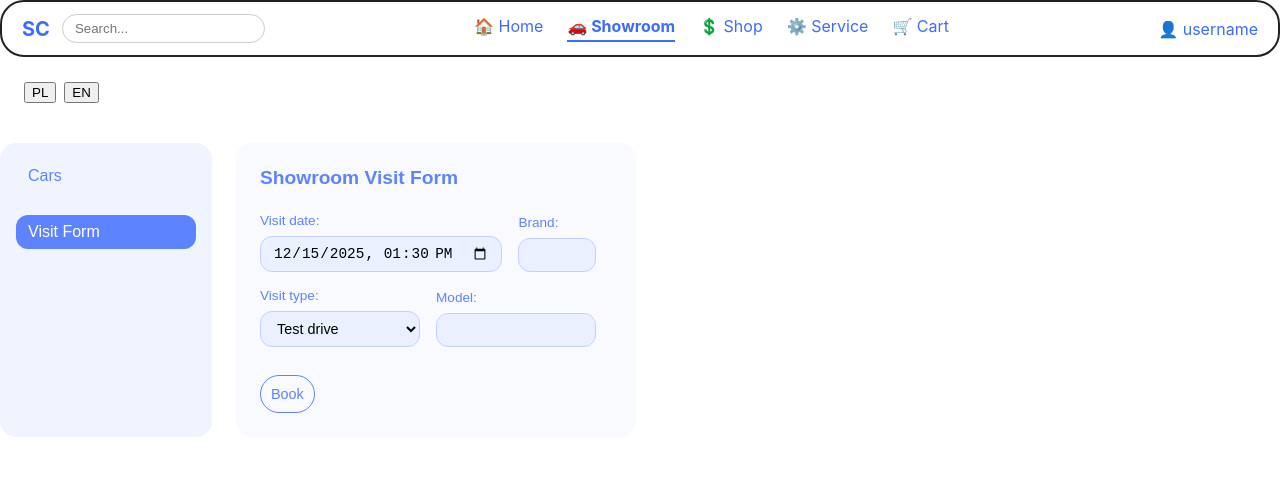
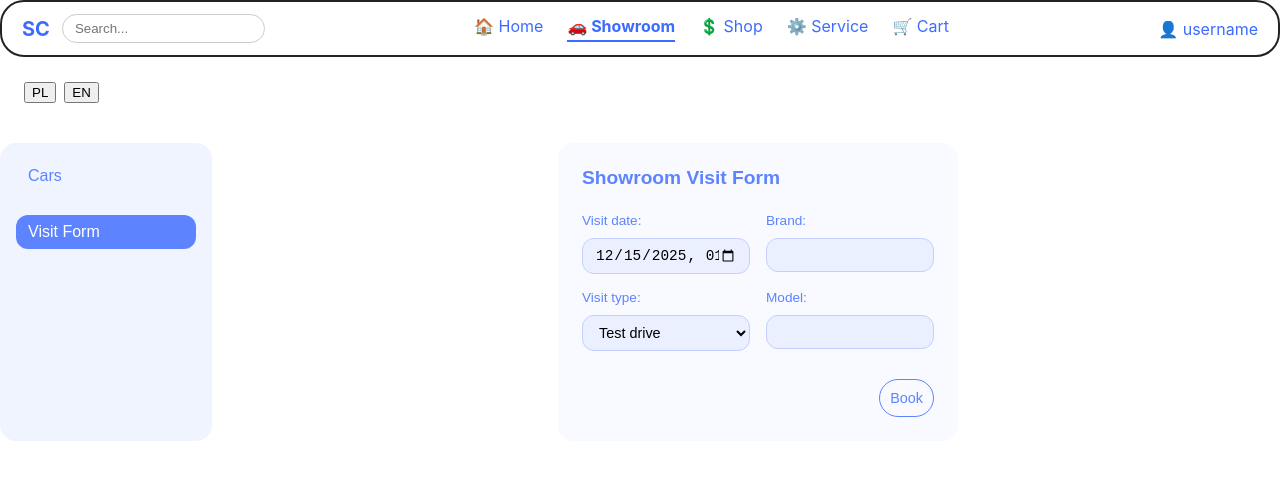
Before and after one commit to kamil-wojcieszak/projektowanie_systemow_informatycznych, a React (Create React App) app in the folder frontend/: page /salon in a window 1280 px wide. Both pictures are taken after a click on the item "Visit Form". Shown: the top 480 px of the page. Built offline with nearby package versions, Linux system fonts and the light colour scheme.

Commit message:
responsywność

```diff
--- a/frontend/src/components/CarCard/CarCard.css
+++ b/frontend/src/components/CarCard/CarCard.css
@@ -1,31 +1,53 @@
+/* Kontener kart — uwzględnia sidebar 250px */
+.cars-container {
+  display: grid;
+  grid-template-columns: repeat(auto-fit, minmax(200px, 1fr));
+  gap: 20px;
+  padding: 20px;
+
+  max-width: calc(100% - 250px); /* odejmujemy szerokość menu */
+  box-sizing: border-box;
+}
+
+/* Karta auta */
 .car-card {
-  width: 200px;
+  width: 100%;
+  max-width: 100%;
   padding: 16px;
   font-family: sans-serif;
   background: #fff;
   border-radius: 12px;
   cursor: pointer;
-  margin: 10px;
   box-shadow: 0 1px 4px rgba(0,0,0,0.1);
-  transition: box-shadow 0.2s;
+  transition: box-shadow 0.2s, transform 0.2s;
+  min-height: 280px; /* 🔹 minimalna wysokość karty */
 }
 
 .car-card:hover {
-  box-shadow: 0 4px 12px rgba(0,0,0,0.15);
+  box-shadow: 0 6px 18px rgba(0,0,0,0.15);
+  transform: translateY(-4px);
 }
 
-/* Placeholder grafiki z krzyżykiem */
+/* Placeholder grafiki */
 .car-image-box {
   width: 100%;
+  max-height: 140px; /* dopasowane do nowej wysokości */
   aspect-ratio: 1 / 1;
   border: 1.5px solid #333;
-  border-radius: 35px;
+  border-radius: 16px;
   position: relative;
   margin-bottom: 12px;
   display: flex;
   align-items: center;
   justify-content: center;
   overflow: hidden;
+  flex-shrink: 0; /* zapobiega kurczeniu obrazu */
+}
+
+.car-image-box img {
+  width: 100%;
+  height: 100%;
+  object-fit: contain;
 }
 
 .cross-line {
@@ -43,7 +65,7 @@
   transform: rotate(-45deg);
 }
 
-/* Teksty i kolory */
+/* Teksty */
 .car-title {
   color: #5d83ff;
   font-size: 1.25rem;
@@ -58,9 +80,12 @@
   margin-bottom: 15px;
   font-size: 0.9rem;
   color: #40e0d0;
+  gap: 8px;
 }
 
-.car-brand, .car-price, .car-year {
+.car-brand,
+.car-price,
+.car-year {
   display: block;
 }
 
@@ -69,7 +94,7 @@
   background: none;
   border: none;
   color: #9db4ff;
-  font-size: 0.75rem;
+  font-size: 0.8rem;
   cursor: pointer;
   padding: 0;
   text-decoration: none;
@@ -78,3 +103,20 @@
 .car-link:hover {
   text-decoration: underline;
 }
+
+/* 📱 Mobile tweak */
+@media (max-width: 500px) {
+  .cars-container {
+    max-width: 100%; /* sidebar zniknie na mobile */
+    gap: 14px;
+    padding: 14px;
+  }
+
+  .car-card {
+    padding: 14px;
+  }
+
+  .car-title {
+    font-size: 1.1rem;
+  }
+}
--- a/frontend/src/components/CarContainer/CarContainer.css
+++ b/frontend/src/components/CarContainer/CarContainer.css
@@ -1,6 +1,9 @@
 .car-list {
-  display: flex;
-  flex-wrap: wrap;
-  gap: 16px;
-  padding: 8px 0;
+  display: grid;
+  grid-template-columns: repeat(auto-fit, minmax(180px, 1fr)); /* mniejsze minimum */
+  gap: 20px;
+  padding: 12px 0;
+  box-sizing: border-box; /* uwzględnia padding */
+  max-width: calc(100% - 250px); /* jeśli sidebar = 250px */
+  align-items: start; /* wyrównuje wszystkie karty w górę */
 }
--- a/frontend/src/components/SerwisForm/SerwisForm.css
+++ b/frontend/src/components/SerwisForm/SerwisForm.css
@@ -2,50 +2,82 @@
   background: #f8faff;
   padding: 24px;
   border-radius: 16px;
-  width: 100%;          /* rozciąga formularz do szerokości kontenera */
-  max-width: 800px;     /* maksymalna szerokość */
+  width: 100%;
+  max-width: 720px; /* lepsza szerokość dla formularzy */
+  margin: 0 auto;   /* centruje formularz */
   font-family: sans-serif;
   display: flex;
   flex-direction: column;
   gap: 16px;
-  box-sizing: border-box; /* uwzględnia padding w szerokości */
+  box-sizing: border-box;
 }
 
+/* 📱 MOBILE FIRST — 1 kolumna */
 .form-grid {
   display: grid;
-  grid-template-columns: auto 1fr auto 1fr; /* etykieta + pole x2 */
+  grid-template-columns: 1fr;
   gap: 12px;
-  align-items: center;
+}
+
+/* Tablet */
+@media (min-width: 600px) {
+  .form-grid {
+    grid-template-columns: auto 1fr;
+    gap: 14px;
+  }
+}
+
+/* Desktop */
+@media (min-width: 900px) {
+  .form-grid {
+    grid-template-columns: auto 1fr auto 1fr;
+    gap: 16px;
+  }
 }
 
 .visit-form input,
 .visit-form select {
-  width: 100%;           /* ważne, żeby wypełniało całą kolumnę */
-  padding: 8px 12px;
+  width: 100%;
+  padding: 12px 14px; /* lepszy touch target */
   border-radius: 12px;
   border: 1px solid #c3d0ff;
   background: #eaf0ff;
-  font-size: 0.9rem;
+  font-size: 1rem; /* zapobiega zoomowi na iPhone */
   outline: none;
   box-sizing: border-box;
+  transition: border 0.2s, box-shadow 0.2s;
 }
 
 .visit-form input:focus,
 .visit-form select:focus {
   border-color: #5d83ff;
-  box-shadow: 0 0 4px #5d83ff33;
+  box-shadow: 0 0 6px #5d83ff33;
 }
 
 .visit-form button {
-  margin-top: 16px;
+  margin-top: 8px;
   background: none;
   border: 1.5px solid #5d83ff;
-  border-radius: 20px;
-  padding: 10px 20px;
+  border-radius: 24px;
+  padding: 12px 26px;
   color: #5d83ff;
-  font-size: 0.9rem;
+  font-size: 1rem;
   cursor: pointer;
-  transition: all 0.2s ease;
-  justify-self: end;       /* przycisk po prawej */
-  width: fit-content;
+  transition: all 0.25s ease;
+  align-self: flex-end;
 }
+
+/* Hover tylko dla urządzeń z myszką */
+@media (hover: hover) {
+  .visit-form button:hover {
+    background: #5d83ff;
+    color: white;
+  }
+}
+
+/* Bardzo małe telefony */
+@media (max-width: 400px) {
+  .visit-form {
+    padding: 16px;
+  }
+}
--- a/frontend/src/components/SerwisInfo/SerwisInfo.css
+++ b/frontend/src/components/SerwisInfo/SerwisInfo.css
@@ -2,8 +2,10 @@
   display: grid;
   grid-template-columns: repeat(auto-fill, minmax(200px, 1fr));
   gap: 16px;
+  padding: 0;
 }
 
+/* Karty usług */
 .service-card {
   background: #f0f4ff;
   padding: 16px;
@@ -12,6 +14,8 @@
   display: flex;
   flex-direction: column;
   gap: 8px;
+  min-width: 0; /* zapobiega overflow */
+  box-sizing: border-box;
 }
 
 .service-card h3 {
@@ -25,3 +29,60 @@
   color: #333;
   font-size: 0.9rem;
 }
+
+/* MOBILE: wąskie ekrany */
+@media (max-width: 500px) {
+  .service-list {
+    gap: 12px;
+  }
+
+  .service-card {
+    padding: 12px;
+  }
+
+  .service-card h3 {
+    font-size: 0.95rem;
+  }
+
+  .service-card p {
+    font-size: 0.85rem;
+  }
+}
+
+/* TABLET: średnie ekrany */
+@media (min-width: 501px) and (max-width: 800px) {
+  .service-list {
+    gap: 14px;
+  }
+
+  .service-card {
+    padding: 14px;
+  }
+
+  .service-card h3 {
+    font-size: 1rem;
+  }
+
+  .service-card p {
+    font-size: 0.9rem;
+  }
+}
+
+/* DESKTOP: duże ekrany */
+@media (min-width: 1200px) {
+  .service-list {
+    gap: 20px;
+  }
+
+  .service-card {
+    padding: 18px;
+  }
+
+  .service-card h3 {
+    font-size: 1.05rem;
+  }
+
+  .service-card p {
+    font-size: 0.95rem;
+  }
+}
--- a/frontend/src/components/VisitForm/VisitForm.css
+++ b/frontend/src/components/VisitForm/VisitForm.css
@@ -1,34 +1,43 @@
+/* Formularz główny */
 .visit-form {
   background: #f8faff;
   padding: 24px;
   border-radius: 16px;
-  width: 100%;      /* wypełnia cały kontener */
-  max-width: 100%;  /* usuwa ograniczenia */
-  box-sizing: border-box; /* uwzględnia padding w szerokości */
+  width: 100%;
+  max-width: 720px; /* desktop */
+  margin: 0 auto;   /* centrowanie formularza */
   display: flex;
   flex-direction: column;
-  gap: 30px;
+  gap: 28px;
+  box-sizing: border-box;
+  font-family: sans-serif;
 }
 
+/* Tytuł formularza */
 .visit-form h2 {
-  font-size: 1.2rem;
+  font-size: 1.25rem;
   font-weight: 600;
   color: #5d83ff;
-  margin: 0 0 12px 0;
+  margin: 0;
 }
 
+/* GRID auto-fit — mobile-first, responsywny */
 .form-row {
   display: grid;
-  grid-template-columns: 1fr 1fr auto; /* dwa pola + przycisk */
-  gap: 16px;
-  align-items: end;
-  width: 100%;   /* rozciąga się na całą szerokość formularza */
+  grid-template-columns: repeat(auto-fit, minmax(0, 1fr));
+  gap: 14px;
+  width: 100%;
+}
+
+.form-row > * {
+  min-width: 0; /* 🔥 kluczowe dla responsywności */
 }
 
 .form-group {
   display: flex;
   flex-direction: column;
-  gap: 4px;
+  gap: 6px;
+  min-width: 0; /* 🔥 kluczowe */
 }
 
 .form-group label {
@@ -36,54 +45,97 @@
   color: #5d83ff;
 }
 
+/* Inputy i selecty */
 .form-group input,
 .form-group select {
-  width: 100%; /* wypełnia całą kolumnę */
+  width: 100%;
+  min-width: 0; /* 🔥 bardzo ważne */
   box-sizing: border-box;
-  padding: 8px 12px;
+  padding: 12px 14px;
   border-radius: 12px;
   border: 1px solid #c3d0ff;
   background: #eaf0ff;
-  font-size: 0.9rem;
+  font-size: 1rem;
   outline: none;
-  transition: all 0.2s ease;
+  transition: border 0.2s, box-shadow 0.2s;
 }
 
 .form-group input:focus,
 .form-group select:focus {
   border-color: #5d83ff;
-  box-shadow: 0 0 4px #5d83ff33;
+  box-shadow: 0 0 6px #5d83ff33;
 }
 
+/* Przycisk formularza */
 .form-button {
   display: flex;
-  justify-self: end; /* przycisk po prawej w grid */
-  align-items: center;
+  justify-content: flex-end;
+  width: 100%;
 }
 
 .form-button button {
   background: none;
   border: 1.5px solid #5d83ff;
-  border-radius: 20px;
-  padding: 10px 20px;
+  border-radius: 24px;
+  padding: 12px 26px;
   color: #5d83ff;
-  font-size: 0.9rem;
+  font-size: 1rem;
   cursor: pointer;
-  transition: all 0.2s ease;
+  transition: all 0.25s ease;
+  width: auto; /* mobile: zmienimy w media queries */
 }
 
-.form-button button:hover {
-  background: #5d83ff;
-  color: #fff;
+/* Hover tylko dla urządzeń z myszką */
+@media (hover: hover) {
+  .form-button button:hover {
+    background: #5d83ff;
+    color: #fff;
+  }
 }
 
-/* RESPONSYWNE: na wąskich ekranach pola układają się pionowo */
-@media (max-width: 600px) {
-  .form-row {
-    grid-template-columns: 1fr; /* każde pole w nowym wierszu */
+/* MOBILE: bardzo małe ekrany */
+@media (max-width: 400px) {
+  .visit-form {
+    padding: 16px;
   }
+
   .form-button {
-    justify-self: start; /* przycisk pod polami */
-    margin-top: 8px;
+    justify-content: center; /* przycisk na środku */
+  }
+
+  .form-button button {
+    width: 100%; /* pełna szerokość na mobile */
   }
 }
+
+/* TABLET: średnie ekrany */
+@media (min-width: 401px) and (max-width: 800px) {
+  .form-row {
+    gap: 12px;
+  }
+
+  .form-group input,
+  .form-group select {
+    font-size: 0.95rem;
+  }
+
+  .form-button button {
+    width: auto;
+  }
+}
+
+/* DESKTOP: duże ekrany */
+@media (min-width: 801px) {
+  .form-row {
+    gap: 16px;
+  }
+
+  .form-group input,
+  .form-group select {
+    font-size: 1rem;
+  }
+
+  .form-button button {
+    width: auto;
+  }
+}
```
